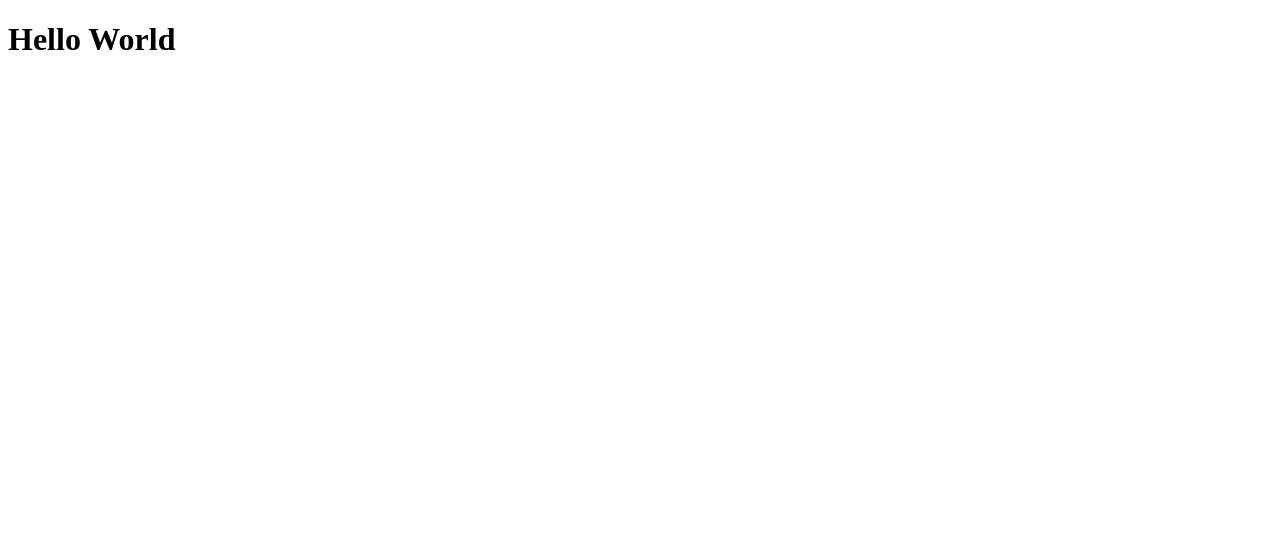
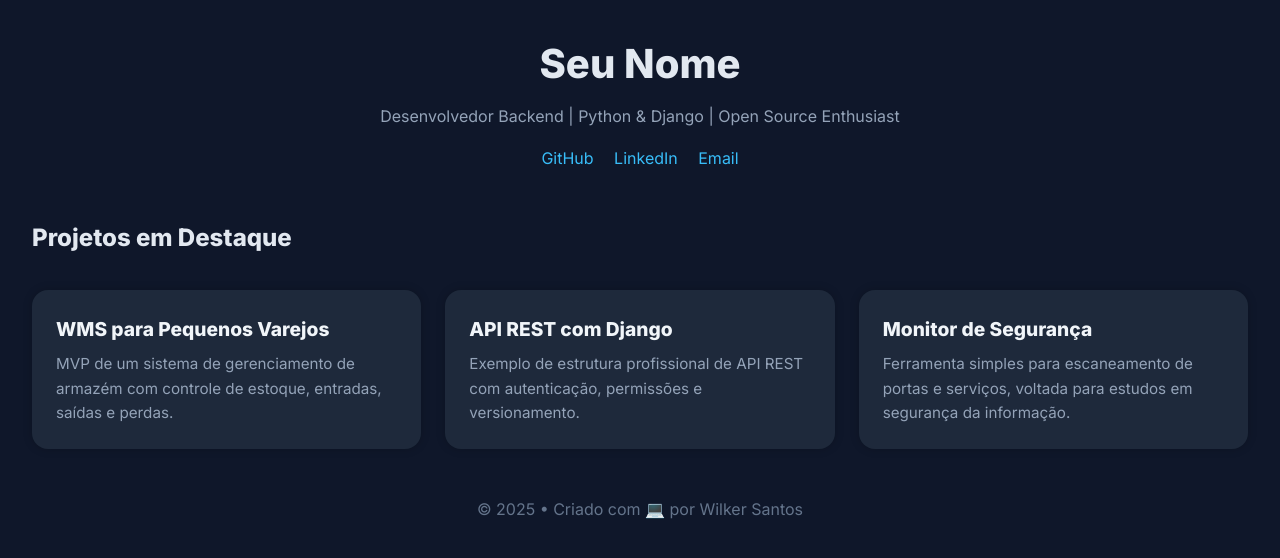
Before and after one commit to wilkerdossantos/wilkerdossantos.github.io, a plain HTML site: page index.html in a window 1280 px wide. Drawn offline with Linux system fonts and the light colour scheme.

Commit message:
Update index.html

```diff
--- a/index.html
+++ b/index.html
@@ -1,11 +1,121 @@
 <!DOCTYPE html>
-<html lang="pt-br">
+<html lang="pt-BR">
 <head>
-    <meta charset="UTF-8">
-    <meta name="viewport" content="width=device-width, initial-scale=1.0">
-    <title>Home</title>
+  <meta charset="UTF-8" />
+  <meta name="viewport" content="width=device-width, initial-scale=1.0" />
+  <title>Seu Nome | Desenvolvedor</title>
+  <link href="https://fonts.googleapis.com/css2?family=Inter:wght@400;600;800&display=swap" rel="stylesheet" />
+  <style>
+    * {
+      box-sizing: border-box;
+      margin: 0;
+      padding: 0;
+      font-family: 'Inter', sans-serif;
+    }
+
+    body {
+      background: #0f172a;
+      color: #e2e8f0;
+      padding: 2rem;
+      line-height: 1.6;
+    }
+
+    header {
+      text-align: center;
+      margin-bottom: 3rem;
+    }
+
+    h1 {
+      font-size: 2.5rem;
+      margin-bottom: 0.5rem;
+    }
+
+    p {
+      color: #94a3b8;
+    }
+
+    .social {
+      margin-top: 1rem;
+    }
+
+    .social a {
+      margin: 0 0.5rem;
+      color: #38bdf8;
+      text-decoration: none;
+      transition: color 0.3s;
+    }
+
+    .social a:hover {
+      color: #0ea5e9;
+    }
+
+    .projects {
+      display: grid;
+      grid-template-columns: repeat(auto-fit, minmax(280px, 1fr));
+      gap: 1.5rem;
+      margin-top: 2rem;
+    }
+
+    .card {
+      background: #1e293b;
+      padding: 1.5rem;
+      border-radius: 1rem;
+      box-shadow: 0 0 10px rgba(0,0,0,0.2);
+      transition: transform 0.2s ease-in-out;
+    }
+
+    .card:hover {
+      transform: translateY(-5px);
+    }
+
+    .card h3 {
+      margin-bottom: 0.5rem;
+      font-size: 1.2rem;
+      color: #f1f5f9;
+    }
+
+    .card p {
+      font-size: 0.95rem;
+    }
+
+    footer {
+      text-align: center;
+      margin-top: 3rem;
+      color: #64748b;
+    }
+  </style>
 </head>
 <body>
-    <h1>Hello World</h1>
+  <header>
+    <h1>Seu Nome</h1>
+    <p>Desenvolvedor Backend | Python & Django | Open Source Enthusiast</p>
+    <div class="social">
+      <a href="https://github.com/wilkerdossantos" target="_blank">GitHub</a>
+      <a href="https://linkedin.com/in/seunome" target="_blank">LinkedIn</a>
+      <a href="mailto:seuemail@exemplo.com">Email</a>
+    </div>
+  </header>
+
+  <section>
+    <h2>Projetos em Destaque</h2>
+    <div class="projects">
+      <div class="card">
+        <h3>WMS para Pequenos Varejos</h3>
+        <p>MVP de um sistema de gerenciamento de armazém com controle de estoque, entradas, saídas e perdas.</p>
+      </div>
+      <div class="card">
+        <h3>API REST com Django</h3>
+        <p>Exemplo de estrutura profissional de API REST com autenticação, permissões e versionamento.</p>
+      </div>
+      <div class="card">
+        <h3>Monitor de Segurança</h3>
+        <p>Ferramenta simples para escaneamento de portas e serviços, voltada para estudos em segurança da informação.</p>
+      </div>
+    </div>
+  </section>
+
+  <footer>
+    © 2025 • Criado com 💻 por Wilker Santos
+  </footer>
 </body>
 </html>
```
